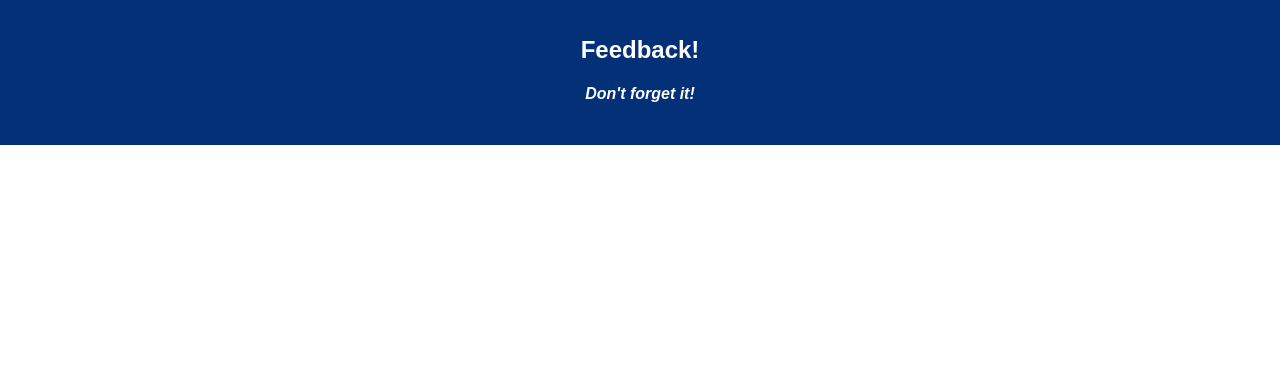
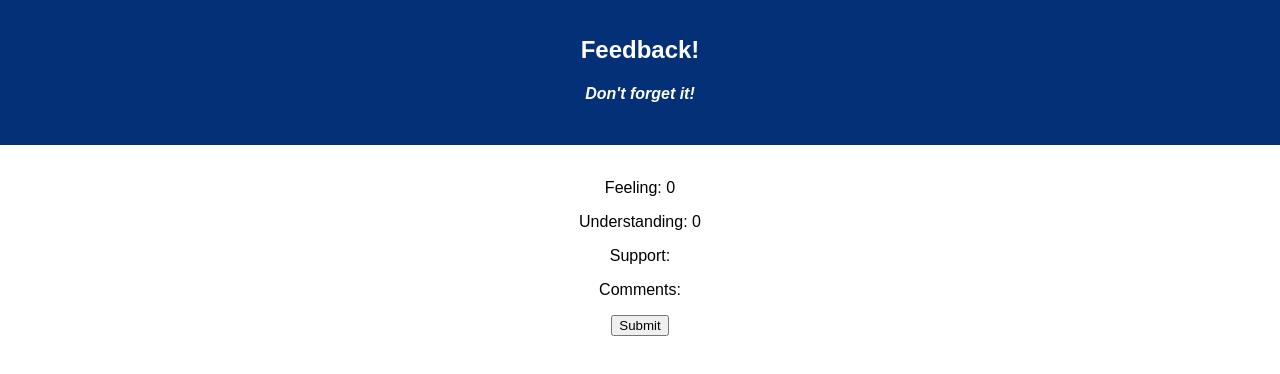
Before and after one commit to courtneyoverby/redux-feedback-loop-master, a React (Create React App) app: page /#/Review in a window 1280 px wide. Shown: the top 374 px of the page. Built offline with nearby package versions, Linux system fonts and the light colour scheme.

Commit message:
Review page functioning, comments not appending to DOM

```diff
--- a/src/components/App/App.js
+++ b/src/components/App/App.js
@@ -1,5 +1,5 @@
 import React, { Component } from "react";
-import axios from "axios";
+// import axios from "axios";
 import "./App.css";
 import { HashRouter as Router, Route } from "react-router-dom";
 
@@ -7,6 +7,7 @@ import Feelings from "../Feelings/Feelings.js";
 import Understanding from "../Understanding/Understanding.js";
 import Support from "../Support/Support.js";
 import Comments from "../Comments/Comments.js";
+import Review from "../Review/Review";
 
 class App extends Component {
   render() {
@@ -26,6 +27,7 @@ class App extends Component {
               <Route path="/Understanding" component={Understanding} />
               <Route path="/Support" component={Support} />
               <Route path="/Comments" component={Comments} />
+              <Route path="/Review" component={Review} />
             </Router>
           </div>
         </div>
--- /dev/null
+++ b/src/components/Review/Review.js
@@ -0,0 +1,42 @@
+import React, { Component } from "react";
+import { connect } from "react-redux";
+import axios from "axios";
+
+class Review extends Component {
+  handleClick = () => {
+    const dataForServer = {
+      feeling: this.props.store.feedbackReducer.feeling,
+      understanding: this.props.store.feedbackReducer.understanding,
+      supported: this.props.store.feedbackReducer.supported,
+      comments: this.props.store.feedbackReducer.comments,
+    };
+
+    axios
+      .post("/feedback", dataForServer)
+      .then((response) => {
+        console.log(response.data);
+        this.props.history.push("/submitted");
+      })
+      .catch((err) => {
+        console.warn(err);
+      });
+  };
+
+  render() {
+    return (
+      <div>
+        <p>Feeling: {this.props.store.feedbackReducer.feeling}</p>
+        <p>Understanding: {this.props.store.feedbackReducer.understanding}</p>
+        <p>Support: {this.props.store.feedbackReducer.support}</p>
+        <p>Comments: {this.props.store.feedbackReducer.comments}</p>
+        <div>
+          <button onClick={this.handleClick}>Submit</button>
+        </div>
+      </div>
+    );
+  }
+}
+
+const mapStoreToProps = (store) => ({ store });
+
+export default connect(mapStoreToProps)(Review);
--- a/src/components/Support/Support.js
+++ b/src/components/Support/Support.js
@@ -3,7 +3,7 @@ import { connect } from "react-redux";
 
 class Support extends Component {
   state = {
-    supported: 0,
+    support: 0,
     showButton: false,
   };
 
@@ -12,7 +12,7 @@ class Support extends Component {
 
     if (supportedValue > 0 && supportedValue <= 5) {
       this.setState({
-        supported: supportedValue,
+        support: supportedValue,
         showButton: true,
       });
     } else {
--- a/src/index.js
+++ b/src/index.js
@@ -4,6 +4,7 @@ import "./index.css";
 import App from "./components/App/App";
 import { createStore, combineReducers, applyMiddleware } from "redux";
 import { Provider } from "react-redux";
+import logger from "redux-logger";
 
 const initialState = {
   feeling: 0,
@@ -24,12 +25,11 @@ const feedbackReducer = (state = initialState, action) => {
   }
   return state;
 };
-;
-
 const storeInstance = createStore(
   combineReducers({
     feedbackReducer,
-  })
+  }),
+  applyMiddleware(logger)
 );
 
 ReactDOM.render(
```
Lines whose indentation alone changed are shown as unchanged.
